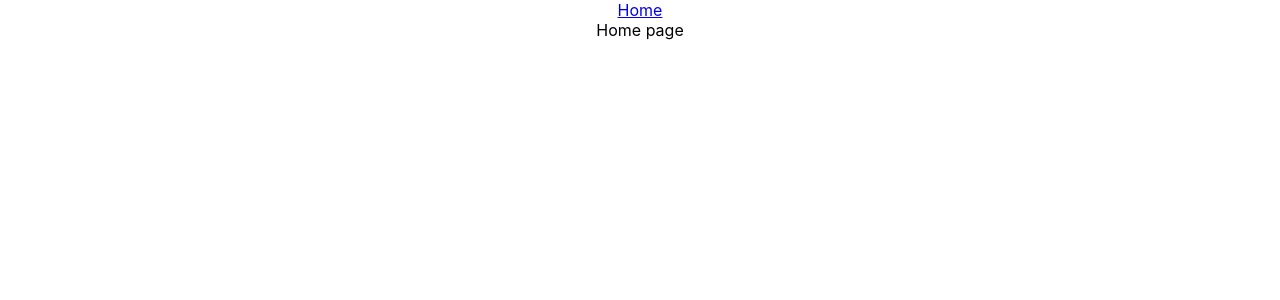
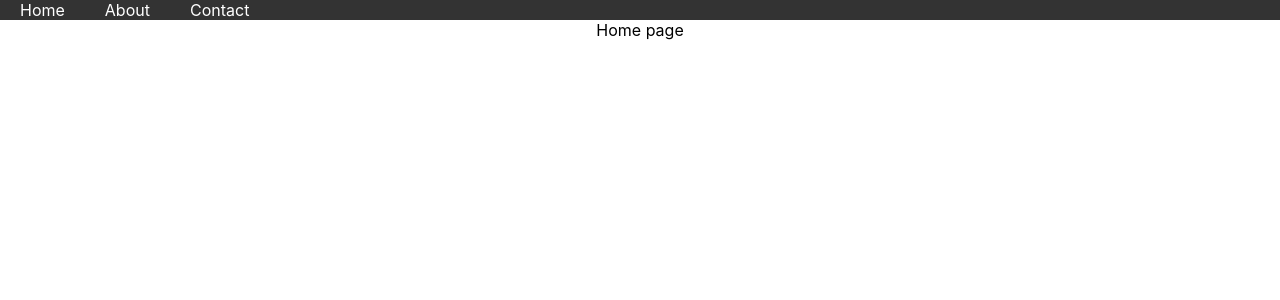
Before and after one commit to krzysiek641886/CvWebsite, a React (Create React App) app in the folder cv-website/: page / in a window 1280 px wide. Shown: the top 300 px of the page. Built offline with nearby package versions, Linux system fonts and the light colour scheme.

Commit message:
Created a horizontal Navbar

```diff
--- /dev/null
+++ b/cv-website/src/Components/Navbar.css
@@ -0,0 +1,28 @@
+.navbar {
+	display: flex;
+	justify-content: space-between;
+	background-color: #333;
+	color: #fff;
+  }
+
+  .navbar-nav {
+	display: flex;
+	justify-content: space-between;
+	list-style: none;
+	margin: 0;
+	padding: 0;
+  }
+
+  .nav-item {
+	margin: 0 10px;
+  }
+
+  .nav-link {
+	color: #fff;
+	text-decoration: none;
+	padding: 10px;
+  }
+
+  .nav-link:hover {
+	background-color: #555;
+  }
--- a/cv-website/src/Components/Navbar.js
+++ b/cv-website/src/Components/Navbar.js
@@ -1,10 +1,28 @@
+import "./Navbar.css"
 import { Link } from "react-router-dom";
 
 function Navbar() {
 	return (
-		<div className="navbar">
-			<Link to="/Home">Home</Link>
-		</div>
+		<nav className="navbar">
+			<ul className="navbar-nav">
+				<li className="nav-item">
+					<Link to="/" className="nav-link">
+						Home
+					</Link>
+				</li>
+				<li className="nav-item">
+					<Link to="/about" className="nav-link">
+						About
+					</Link>
+				</li>
+				<li className="nav-item">
+					<Link to="/contact" className="nav-link">
+						Contact
+					</Link>
+				</li>
+			</ul>
+		</nav>
 	);
-  }
-  export default Navbar;
+}
+
+export default Navbar;
```
